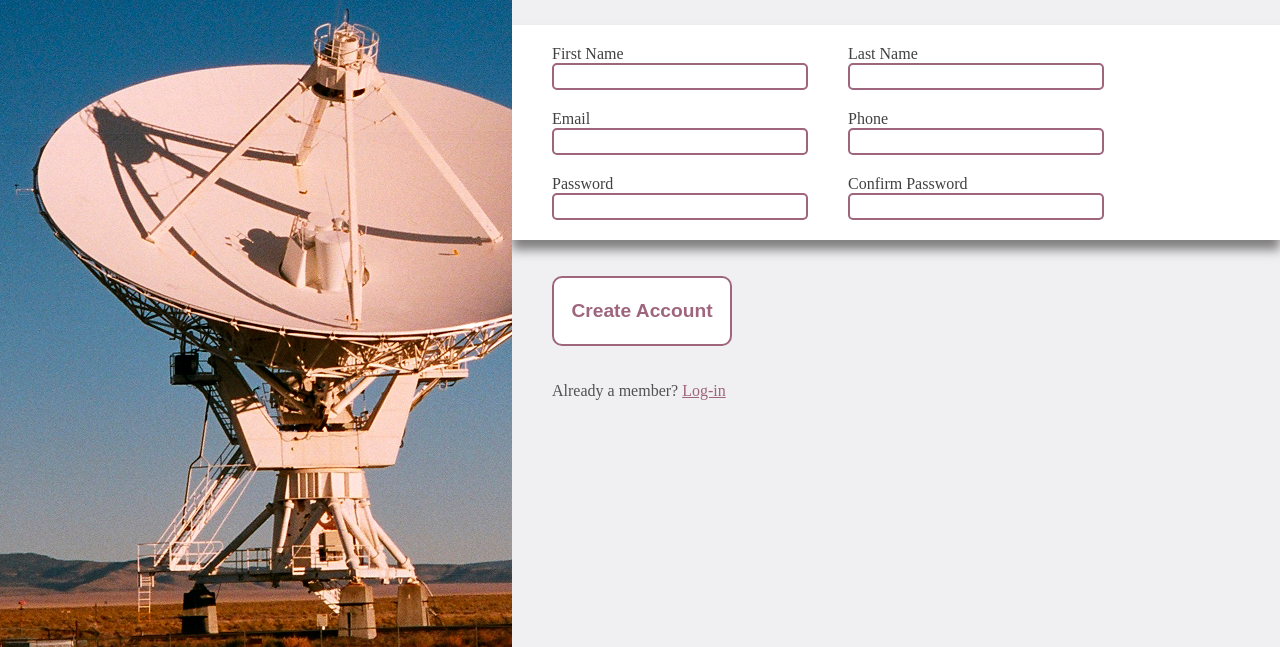
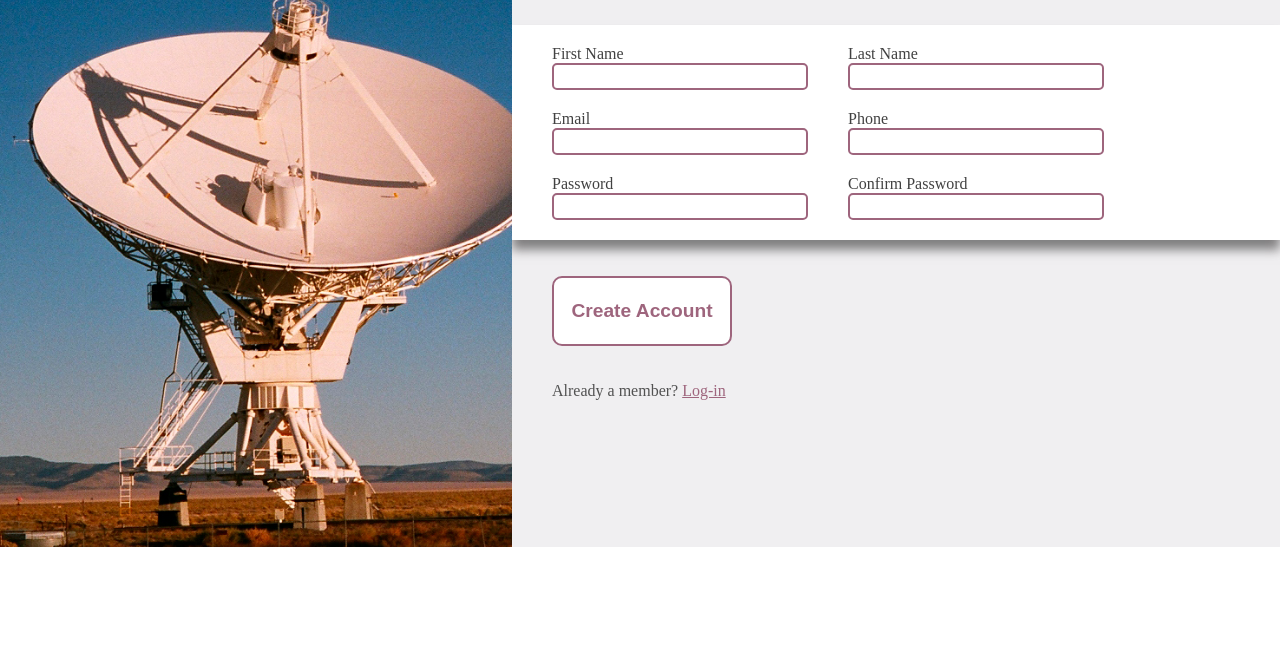
Before and after one commit to lukespicknall/odin-signup-form, a plain HTML site: page index.html in a window 1280 px wide. Shown: the part 253-900 px from the top of the page. After the commit the page ends 800 px from the top, so only its background shows below. Drawn offline with Linux system fonts and the light colour scheme.

Commit message:
change both pane heights. attempting to not allow any blank space on page

```diff
--- a/style.css
+++ b/style.css
@@ -20,8 +20,8 @@ position: relative;
 .left-image {
     background-image: url("VeryLargeArrayNM-LJS-cropped.JPG");
     background-position: left;
-    /* background-size:cover; */
-    height: max(900px, 100vh); /* THIS fixed the y axis layout! */
+    background-size:cover;
+    height: max(710px, 100vh); /* THIS fixed the y axis layout! */
     min-width: 40vw;
 }
 
@@ -37,7 +37,7 @@ position: relative;
 /* -----------------------------------*/
 .right-pane {
     padding: 2vh 0 0px 0;
-    height: max(900px, 100vh);
+    height: max(710px, 100vh);
     background-color: rgb(240, 239, 241);
 
 
```
